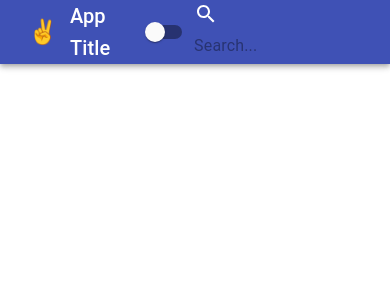
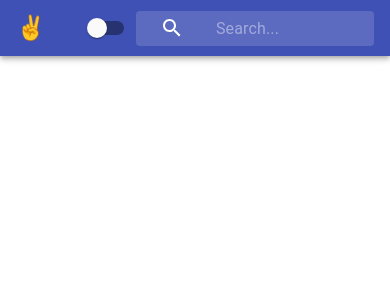
Before and after one commit to PhilipHassialis/34_Introducing_Context_API, a React (Create React App) app: page / in a window 390 px wide. Shown: the top 300 px of the page. Built offline with nearby package versions, Linux system fonts and the light colour scheme.

Commit message:
Adding a Responsive Navbar To Our Context App (2/2)

```diff
--- a/src/Navbar.js
+++ b/src/Navbar.js
@@ -11,7 +11,7 @@ import styles from './styles/NavBarStyles'
 
 class Navbar extends Component {
     render() {
-        const classes = this.props
+        const {classes} = this.props
         console.log(classes)
         return (
             <div className={classes.root}>
```
